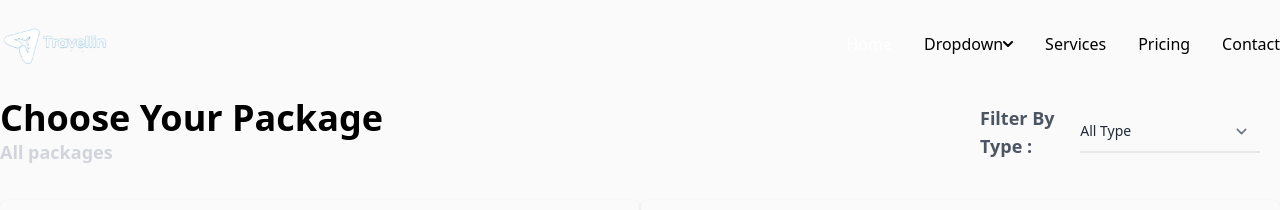
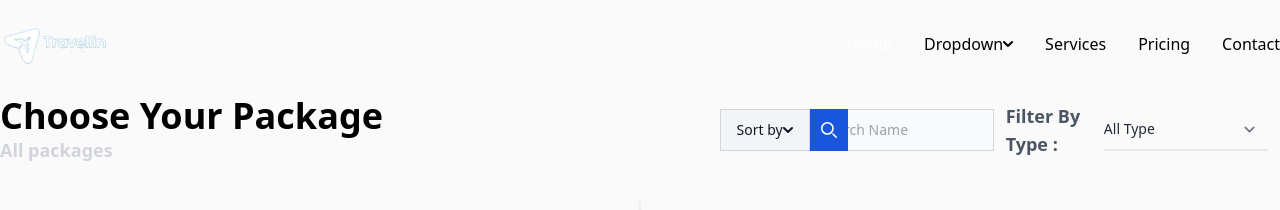
Before and after one commit to hikmahabdillah/Web-Travel, a React (Vite) app in the folder web-travel/: page /all-package in a window 1280 px wide. Shown: the top 210 px of the page. Built offline with nearby package versions, Linux system fonts and the light colour scheme.

Commit message:
add search feature on all packages section

```diff
--- a/web-travel/src/components/AllPackages.jsx
+++ b/web-travel/src/components/AllPackages.jsx
@@ -1,13 +1,19 @@
-import {getTripData} from "../hooks/useTrip";
+import { getTripData } from "../hooks/useTrip";
 import { Link } from "react-router-dom";
 import { useState } from "react";
 
-const AllPackages =() => {
+const AllPackages = () => {
   const trips = getTripData();
   const [filter, setFilter] = useState("");
+  const [search, setSearch] = useState("");
 
   const handleChange = (event) => {
     setFilter(event.target.value);
+    console.log(event.target.value); // Print nilai baru yang dipilih
+  };
+
+  const handleChangeSearch = (event) => {
+    setSearch(event.target.value);
     console.log(event.target.value); // Print nilai baru yang dipilih
   };
 
@@ -46,9 +52,15 @@
     return <div>Loading...</div>;
   }
 
+  const searchPackages = search
+    ? trips.filter((pkg) =>
+        pkg.name.toLowerCase().includes(search.toLowerCase())
+      )
+    : trips;
+
   const filteredPackages = filter
-  ? trips.filter((pkg) => pkg.typeTrip === filter)
-  : trips;
+    ? searchPackages.filter((pkg) => pkg.typeTrip === filter)
+    : searchPackages;
 
   return (
     <>
@@ -65,7 +77,102 @@
               All packages
             </p>
           </span>
-          <span className="flex gap-4 items-center max-w-xs w-full bg-slate-50 rounded-lg py-2 px-5">
+          <div className="feature flex-col flex md:flex-row items-center gap-5">
+            <form
+              className="w-full max-w-sm"
+              onSubmit={(e) => e.preventDefault()}
+            >
+              <div className="flex">
+                <label
+                  htmlFor="search-dropdown"
+                  className="mb-2 text-sm font-medium text-gray-900 sr-only"
+                >
+                  Search
+                </label>
+                <button
+                  id="dropdown-button"
+                  data-dropdown-toggle="dropdown"
+                  className="flex-shrink-0 z-10 inline-flex items-center py-2.5 px-4 text-sm font-medium text-center text-gray-900 bg-gray-100 border border-gray-300 rounded-s-lg hover:bg-gray-200 focus:ring-4 focus:outline-none focus:ring-gray-100"
+                  type="button"
+                >
+                  {" "}
+                  Sort by{" "}
+                  <svg
+                    className="w-2.5 h-2.5 ms-2.5"
+                    aria-hidden="true"
+                    xmlns="http://www.w3.org/2000/svg"
+                    fill="none"
+                    viewBox="0 0 10 6"
+                  >
+                    <path
+                      stroke="currentColor"
+                      strokeLinecap="round"
+                      strokeLinejoin="round"
+                      strokeWidth="2"
+                      d="m1 1 4 4 4-4"
+                    />
+                  </svg>
+                </button>
+                <div
+                  id="dropdown"
+                  className="z-10 hidden bg-white divide-y divide-gray-100 rounded-lg shadow w-44 dark:bg-gray-700"
+                >
+                  <ul
+                    className="py-2 text-sm text-gray-700"
+                    aria-labelledby="dropdown-button"
+                  >
+                    <li>
+                      <button
+                        type="button"
+                        className="inline-flex w-full px-4 py-2 hover:bg-gray-100 "
+                      >
+                        Name
+                      </button>
+                    </li>
+                    <li>
+                      <button
+                        type="button"
+                        className="inline-flex w-full px-4 py-2 hover:bg-gray-100 "
+                      >
+                        Price
+                      </button>
+                    </li>
+                  </ul>
+                </div>
+                <div className="relative w-full">
+                  <input
+                    type="search"
+                    id="search-dropdown"
+                    className="block p-2.5 w-full z-20 text-sm text-gray-900 bg-gray-50 rounded-e-lg border-s-gray-50 border-s-2 border border-gray-300 focus:ring-blue-500 focus:border-blue-500 "
+                    placeholder="Search Name"
+                    onChange={handleChangeSearch}
+                    required
+                  />
+                  <button
+                    type="submit"
+                    className="absolute top-0 end-0 p-2.5 text-sm font-medium h-full text-white bg-blue-700 rounded-e-lg border border-blue-700 hover:bg-blue-800 focus:ring-4 focus:outline-none focus:ring-blue-300 "
+                  >
+                    <svg
+                      className="w-4 h-4"
+                      aria-hidden="true"
+                      xmlns="http://www.w3.org/2000/svg"
+                      fill="none"
+                      viewBox="0 0 20 20"
+                    >
+                      <path
+                        stroke="currentColor"
+                        strokeLinecap="round"
+                        strokeLinejoin="round"
+                        strokeWidth="2"
+                        d="m19 19-4-4m0-7A7 7 0 1 1 1 8a7 7 0 0 1 14 0Z"
+                      />
+                    </svg>
+                    <span className="sr-only">Search</span>
+                  </button>
+                </div>
+              </div>
+            </form>
+            <span className="flex gap-4 items-center max-w-xs w-full bg-slate-50 rounded-lg py-1 px-3">
               <p className="text-base md:text-lg font-semibold text-gray-600 text-nowrap">
                 Filter By Type :
               </p>
@@ -87,6 +194,7 @@
                 </select>
               </form>
             </span>
+          </div>
         </header>
         <div className="grid grid-cols-1 md:grid-cols-2 lg:grid-cols-3 gap-7 place-content-center justify-items-center w-full md:max-w-2xl lg:max-w-5xl">
           {filteredPackages.length > 0 &&
@@ -124,6 +232,6 @@
       </section>
     </>
   );
-}
+};
 
 export default AllPackages;
```
Lines whose indentation alone changed are shown as unchanged.
